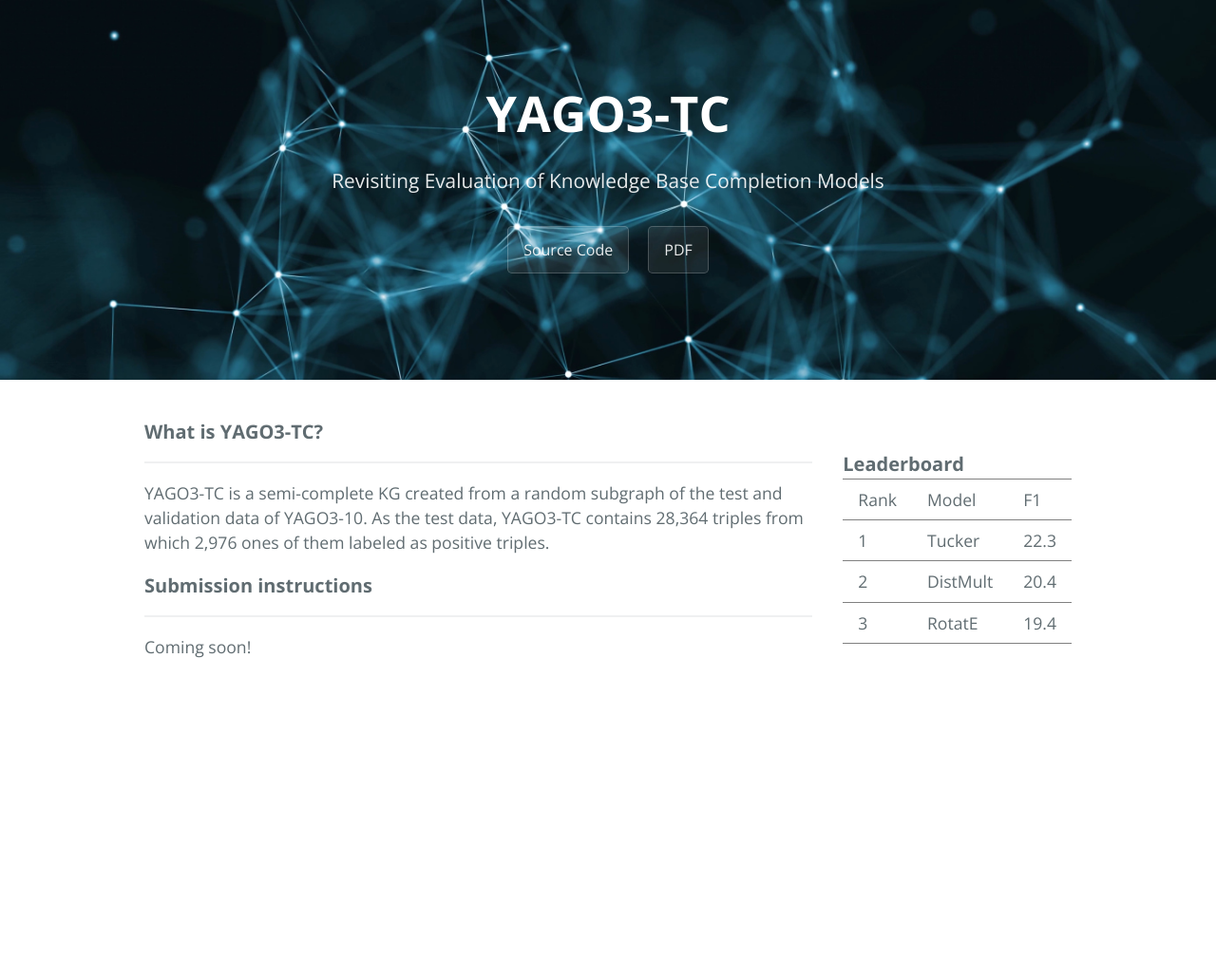
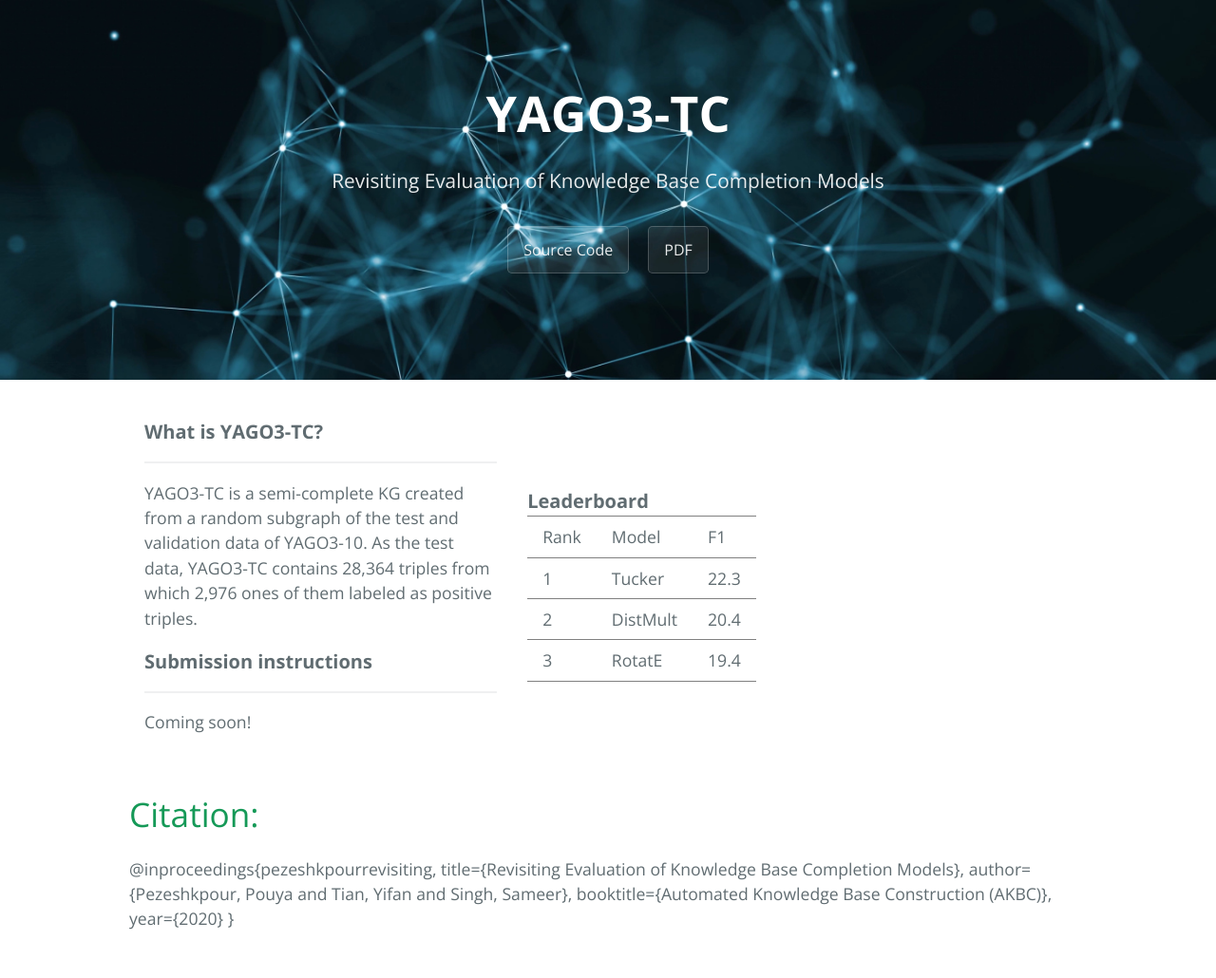
Before and after one commit to pouyapez/yago3-tc, a Jekyll site: the page built from index.md, in a window 1280 px wide. Shown: the whole page at 95% size. Built offline with Jekyll 4.4.1, drawn with Linux system fonts in a browser that asks for light colours; before the commit the page ends 900 px from its top, so only the background shows below that.

Commit message:
Update index.md

```diff
--- a/index.md
+++ b/index.md
@@ -4,7 +4,7 @@ layout: default
 <div class="menu-container noselect">
    <table class="content-table">
       <tr>
-        <td style="width:80%;">
+        <td style="width:40%;">
         <font style="font-size:20px"><b>What is YAGO3-TC?</b></font>
          <hr>
         <p class="text right-align text-large add-top-margin" style="width:100%;">
@@ -68,3 +68,14 @@ layout: default
       </tr>
    </table>
 </div>
+
+# Citation:
+<p>
+@inproceedings{pezeshkpourrevisiting,
+  title={Revisiting Evaluation of Knowledge Base Completion Models},
+  author={Pezeshkpour, Pouya and Tian, Yifan and Singh, Sameer},
+  booktitle={Automated Knowledge Base Construction (AKBC)},
+  year={2020}
+
+}
+</p>
```
